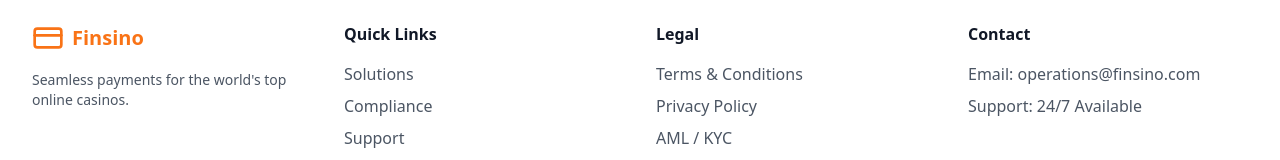
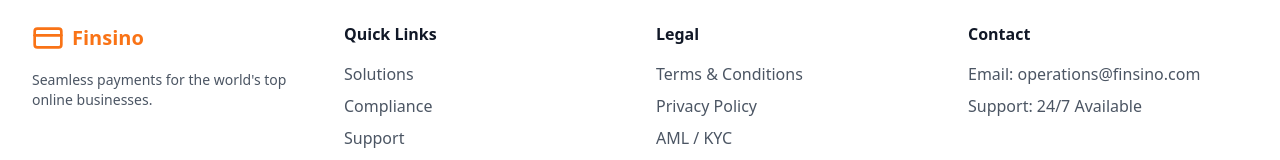
Before and after one commit to themistokliseleftheriadis49/finsino, a React (Vite) app: page /book in a window 1280 px wide. Shown: the part 951-1111 px from the top of the page. Built offline with nearby package versions, Linux system fonts and the light colour scheme.

Commit message:
Update Footer.tsx

```diff
--- a/src/components/Footer.tsx
+++ b/src/components/Footer.tsx
@@ -15,7 +15,7 @@
        </span>
       </HashLink>
       <p className="mt-4 text-gray-600 text-sm">
-       Seamless payments for the world's top online casinos.
+       Seamless payments for the world's top online businesses.
       </p>
      </div>
 
```
